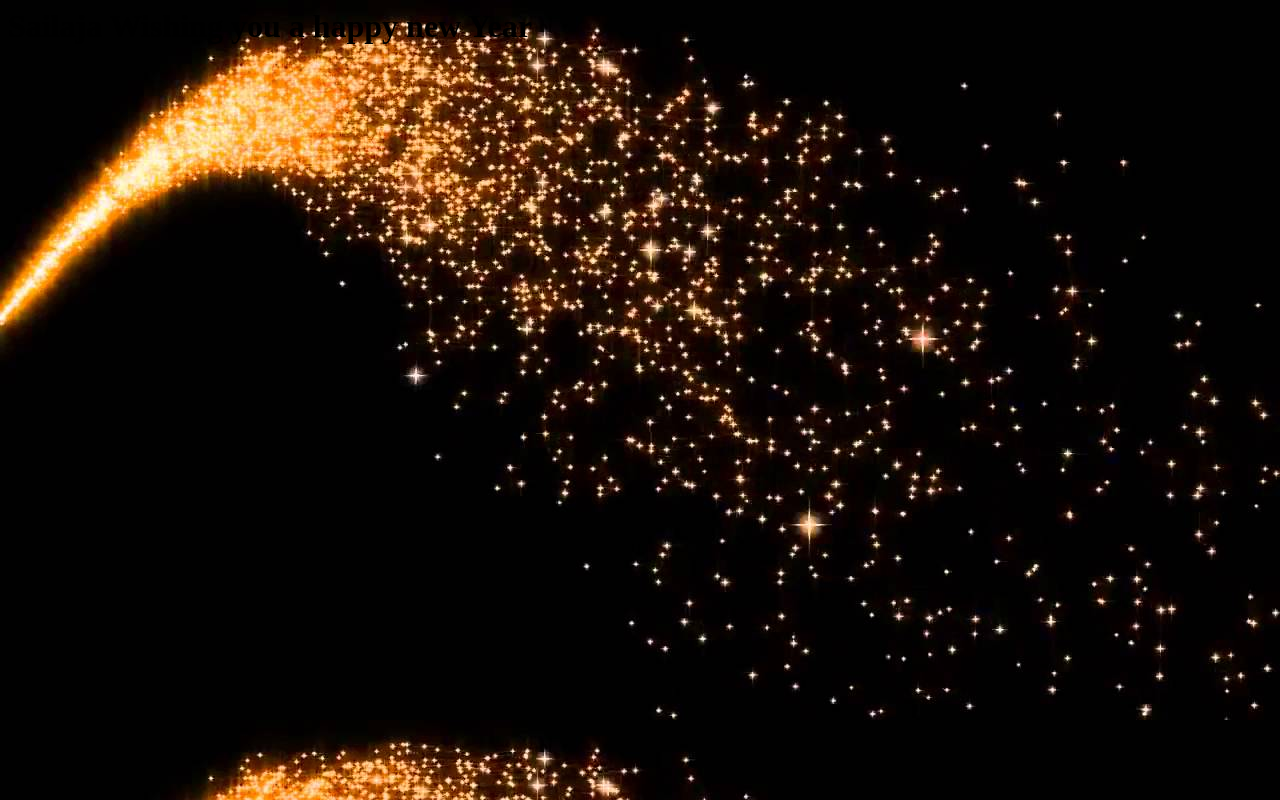
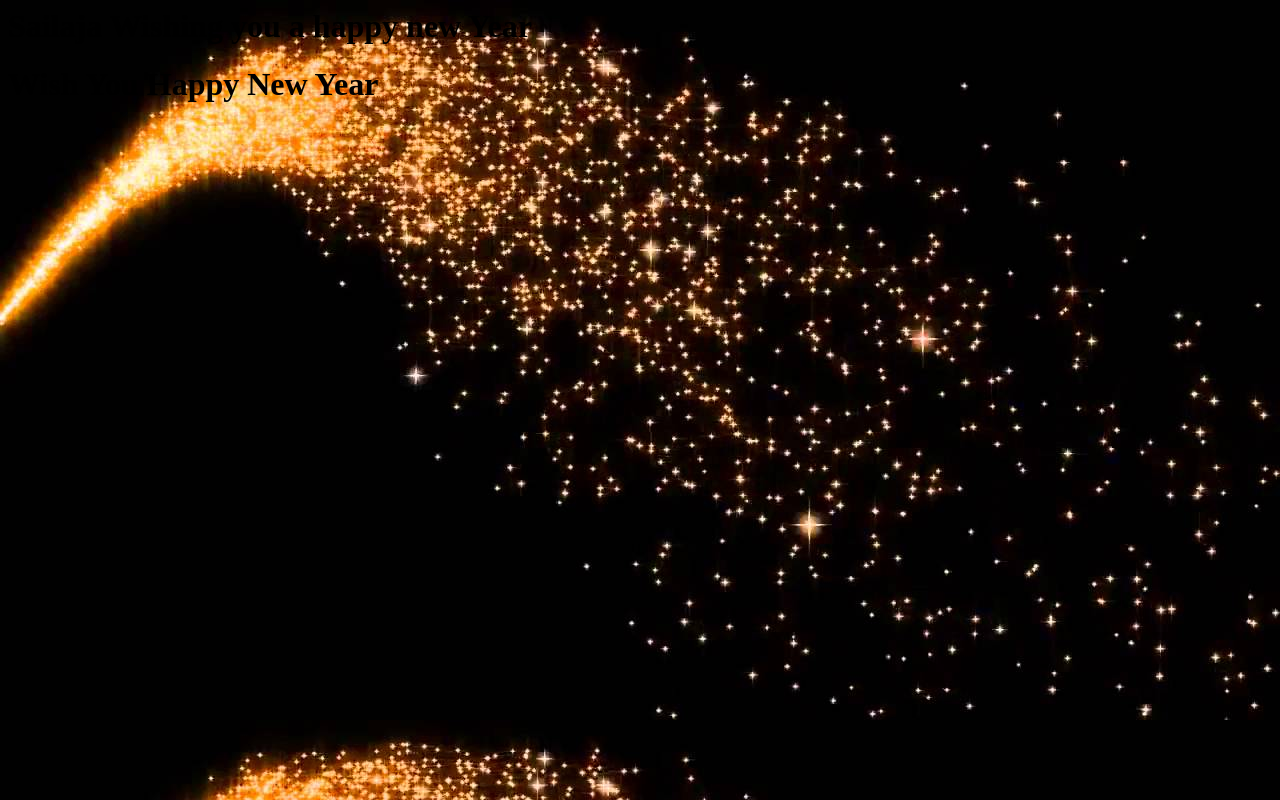
Before and after one commit to Sailaja-Namuduri/Sailaja-Namuduri.github.io, a plain HTML site: page index.html in a window 1280 px wide. Drawn offline with Linux system fonts and the light colour scheme.

Commit message:
Update index.html

```diff
--- a/index.html
+++ b/index.html
@@ -1,7 +1,7 @@
 <head><h1>Sailaja Wishing you a happy new Year</h1></head>
 <body background="maxresdefault.jpg" width="2000">
 
- <h1><div style="color:##FF4500; align:center ; >
+ <h1><div style="color:##FF4500; align:center ; ">
      Wish You Happy New Year
   </div>
  </h1>
```
